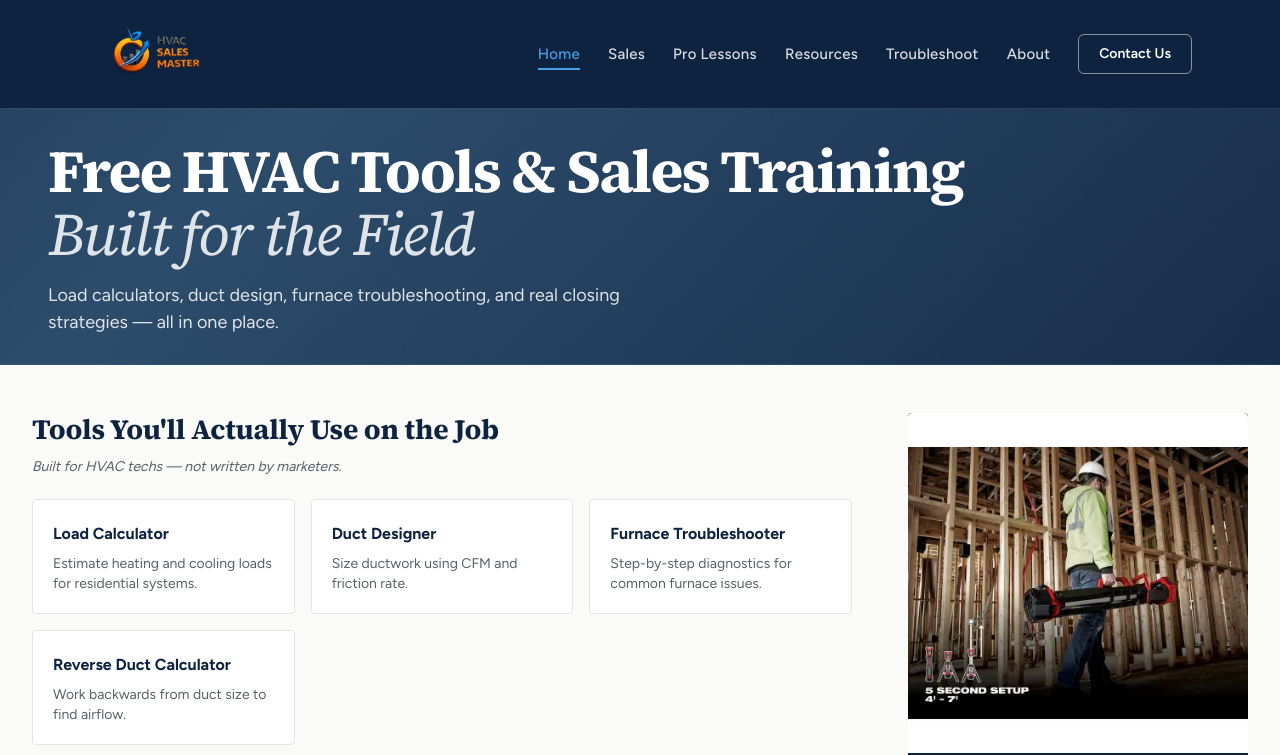
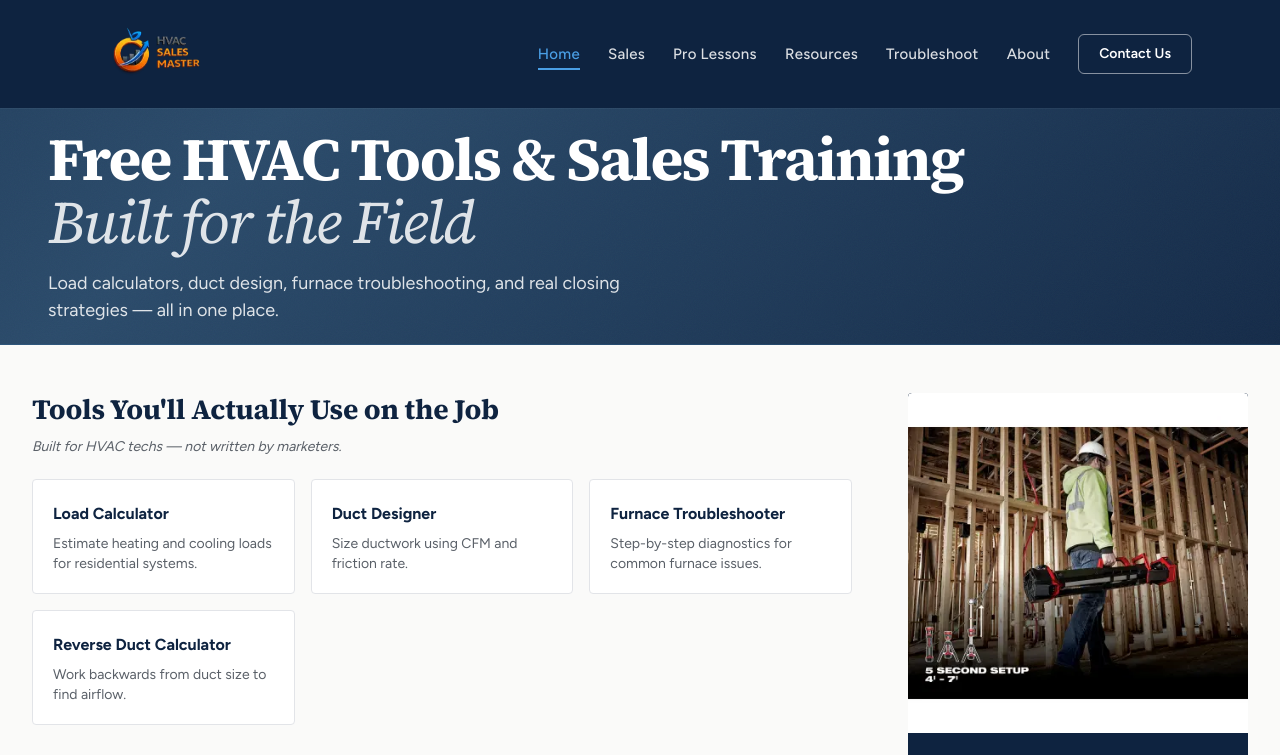
Before and after one commit to Ishack94/HVAC-sales-master, a React (Vite) app: page / in a window 1280 px wide. Shown: the top 755 px of the page. Built offline with nearby package versions, Linux system fonts and the light colour scheme.

Commit message:
Tighten hero banner padding on interior pages
Co-Authored-By: Claude Opus 4.6 (1M context) <noreply@anthropic.com>

```diff
--- a/src/components/Layout/Banner.module.css
+++ b/src/components/Layout/Banner.module.css
@@ -8,9 +8,8 @@
   background: linear-gradient(135deg, #1b3a5c, #0e2340, #2a4a6a, #0e2340);
   background-size: 300% 300%;
   animation: bannerShift 12s ease infinite;
-  padding: 32px 48px 28px;
+  padding: 20px 48px 20px;
   margin-top: 108px;
-  min-height: 200px;
   position: relative;
   overflow: hidden;
   border-bottom: 1px solid rgba(74, 159, 229, 0.15);
```
